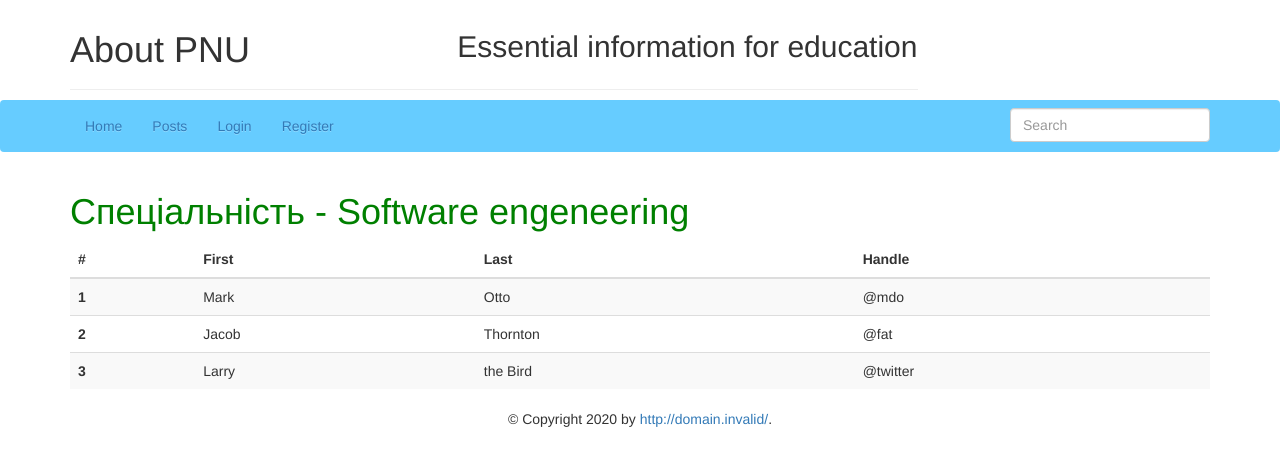
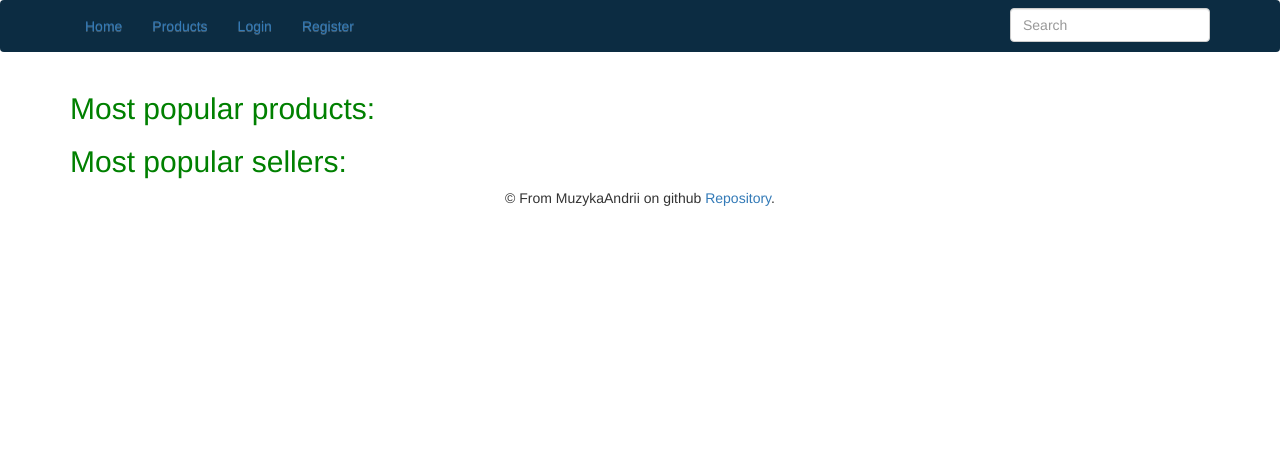
Before and after one commit to MuzykaAndrii/flask-online-shop, a Flask app: page / in a window 1280 px wide. Shown: the top 466 px of the page. Run offline with Flask 2, Linux system fonts and the light colour scheme; some libraries are stand-ins or nearby versions.

Commit message:
changed some features in html

```diff
--- a/app/templates/base.html
+++ b/app/templates/base.html
@@ -14,28 +14,17 @@
 
 
 <body>
-  <div class="container">
-    <div class="row">
-      <div class="col-md-9">
-        <div class="page-header">
-          <h1>About PNU</h1>
-          <h2>Essential information for education</h2>
-        </div>
-      </div>
-    </div>
-  </div>
-
-  <nav class="navbar navbar-dark bg-dark" style="background-color: #66ccff;">
+  <nav class="navbar navbar-dark bg-dark" style="background-color: #0c2c42;">
     <div class="container">
       <ul class="nav navbar-nav">
         <li><a href="{{url_for('index')}}"> Home</a></li>
-        <li><a href="{{url_for('posts.get_posts')}}"> Posts</a></li>
+        <li><a href="{{url_for('posts.get_posts')}}">Products</a></li>
 
         {% if current_user.is_anonymous %}
         <li><a href="{{url_for('auth.login')}}"> Login</a></li>
         <li><a href="{{url_for('auth.register')}}"> Register</a></li>
         {% else %}
-        <li><a href="{{url_for('posts.new_post')}}">Create post</a></li>
+        <li><a href="{{url_for('posts.new_post')}}">Create product</a></li>
         <li><a href="{{url_for('account')}}">Account</a></li>
         <li class="logout"><a href="{{url_for('auth.logout')}}"> Logout</a></li>
         {% if current_user.is_admin() %}
@@ -63,8 +52,8 @@
     {% block footer %}
     <footer class="row">
       <div class="text-center">
-        &copy; Copyright 2020 by
-        <a href="http://domain.invalid/">http://domain.invalid/</a>.</div>
+        &copy; From MuzykaAndrii on github
+        <a href="https://github.com/MuzykaAndrii/flask-online-shop/tree/dev">Repository</a>.</div>
     </footer>
     {% endblock %}
   </div>
--- a/app/templates/index.html
+++ b/app/templates/index.html
@@ -8,9 +8,9 @@
 
 {% block title %}
     {% if title %}
-        <title> {{title}} - myblog</title>
+        <title> {{title}} - shop</title>
     {% else %}
-        <title>myblog</title>
+        <title>shop</title>
     {% endif %}
 {% endblock %}
 
@@ -22,37 +22,9 @@
 {% endblock %}
 
 {% block content %}
-<h1 class="important">Спеціальність - {{name}}</h1>
-
-<table class="table table-striped">
-  <thead>
-    <tr>
-      <th scope="col">#</th>
-      <th scope="col">First</th>
-      <th scope="col">Last</th>
-      <th scope="col">Handle</th>
-    </tr>
-  </thead>
-  <tbody>
-    <tr>
-      <th scope="row">1</th>
-      <td>Mark</td>
-      <td>Otto</td>
-      <td>@mdo</td>
-    </tr>
-    <tr>
-      <th scope="row">2</th>
-      <td>Jacob</td>
-      <td>Thornton</td>
-      <td>@fat</td>
-    </tr>
-    <tr>
-      <th scope="row">3</th>
-      <td>Larry</td>
-      <td>the Bird</td>
-      <td>@twitter</td>
-    </tr>
-  </tbody>
-</table>
+<h2 class="important">Most popular products: </h2>
+{# TODO: list of most popular products #}
+<h2 class="important">Most popular sellers: </h2>
+{# TODO: list of most popular sellers #}
 
 {% endblock %}
--- a/app/views.py
+++ b/app/views.py
@@ -43,7 +43,7 @@ def save_picture(form_picture):
 @app.route('/')
 @app.route('/index')
 def index():
-    return render_template('index.html', name = 'Software engeneering', title = 'PNU')
+    return render_template('index.html')
 
 
 ###################### ACCOUNT SETTINGS ##########################
```
